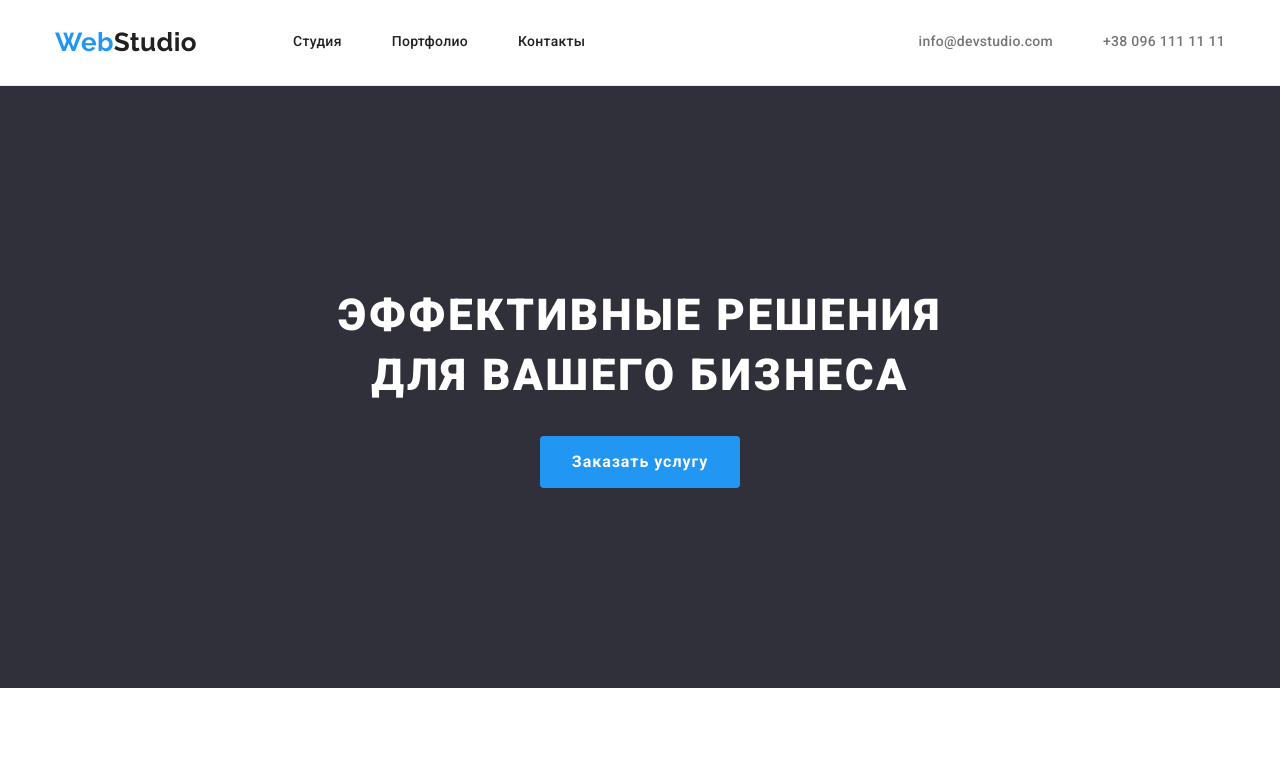
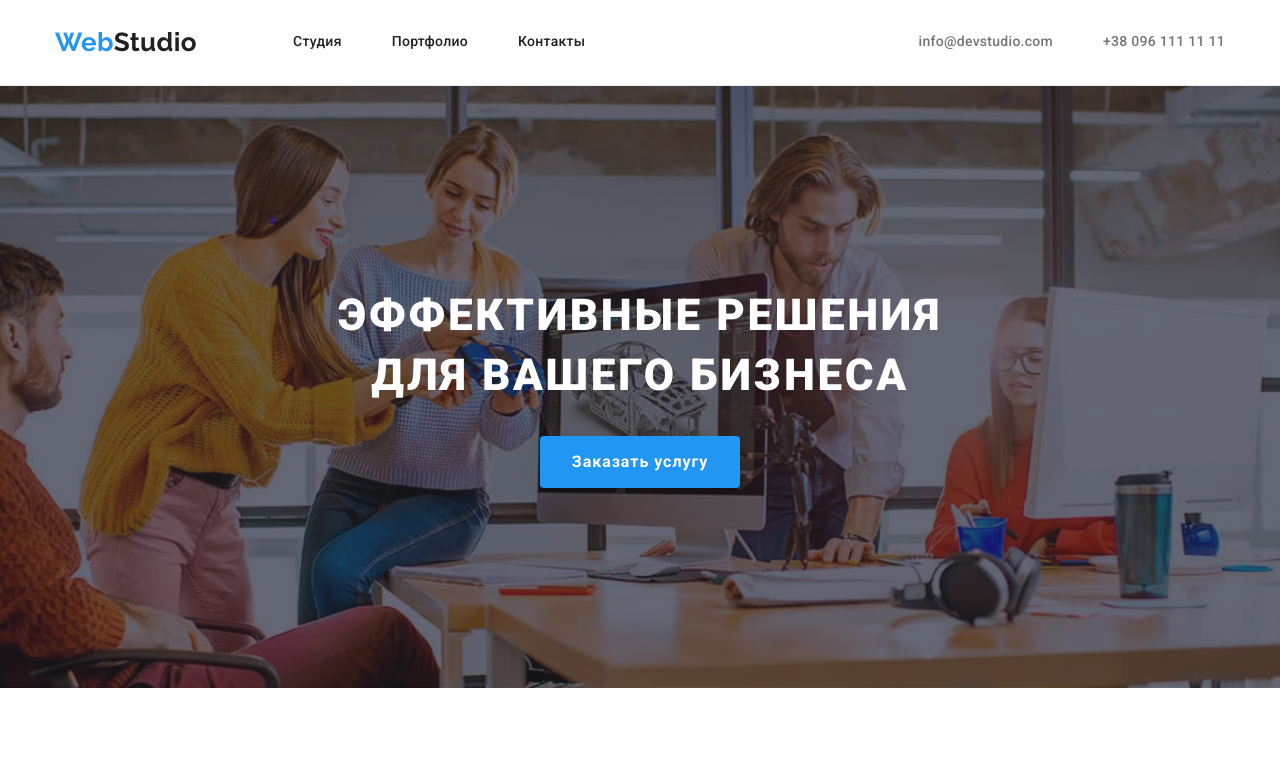
Before and after one commit to MaximKucheriaviy/goit-markup-hw-04, a plain HTML site: page index.html in a window 1280 px wide. Shown: the top 778 px of the page. Drawn offline with nearby package versions, Linux system fonts and the light colour scheme.

Commit message:
Image on bg

```diff
--- a/css/styles.css
+++ b/css/styles.css
@@ -6,6 +6,7 @@
   --font-gray: #757575;
   --background-black: #2f303a;
   --background-gray: #f5f4fa;
+  --title-background: #c4c4c4;
 }
 
 * {
@@ -147,10 +148,26 @@ body ul {
 
 /*стили index main*/
 .title {
+  text-align: center;
   background-color: var(--background-black);
+}
+
+.bg-image {
+  max-width: 1600px;
   padding-top: 200px;
   padding-bottom: 200px;
-  text-align: center;
+  margin: 0px auto;
+
+  background-color: var(--title-background);
+  background-image: linear-gradient(
+      to right,
+      rgba(47, 48, 58, 0.4),
+      rgba(47, 48, 58, 0.4)
+    ),
+    url(../images/studio/background-image.jpg);
+  background-size: cover;
+  background-position: center;
+  background-repeat: no-repeat;
 }
 
 .title h1 {
@@ -170,10 +187,7 @@ body ul {
 
 .title button {
   /* display: inline-block; */
-  background-color: var(--font-blue);
-  border: 1px solid transparent;
   padding: 10px 23px;
-  border-radius: 4px;
   min-width: 200px;
 
   font-family: inherit;
@@ -182,7 +196,13 @@ body ul {
   font-size: 16px;
   line-height: 1.87;
   letter-spacing: 0.06em;
+
+  background-color: var(--font-blue);
+  border: 1px solid transparent;
+  border-radius: 4px;
+  box-shadow: 0px 4px 4px rgba(0, 0, 0, 0.15);
 }
+
 .title button:hover,
 .title button:focus {
   background-color: #188ce8;
--- a/index.html
+++ b/index.html
@@ -46,8 +46,10 @@
     <main>
         <!-- Шапка -->
         <section class = "title">
-            <h1>Эффективные решения для вашего бизнеса</h1>
-            <button type="button">Заказать услугу</button>
+            <div class="bg-image">
+                <h1>Эффективные решения для вашего бизнеса</h1>
+                <button type="button">Заказать услугу</button>
+            </div>
         </section>
         <!-- особенности -->
         <section class = "peculiarities-section section">
```
